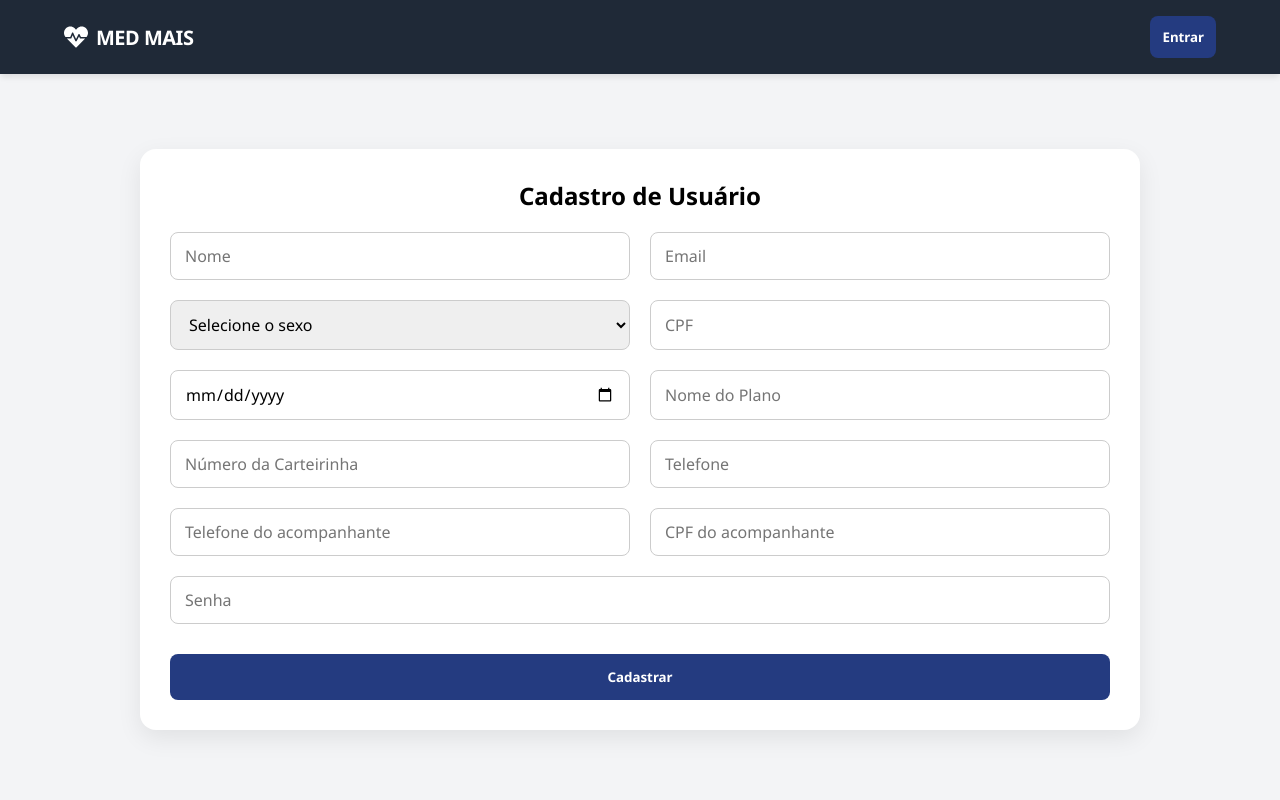
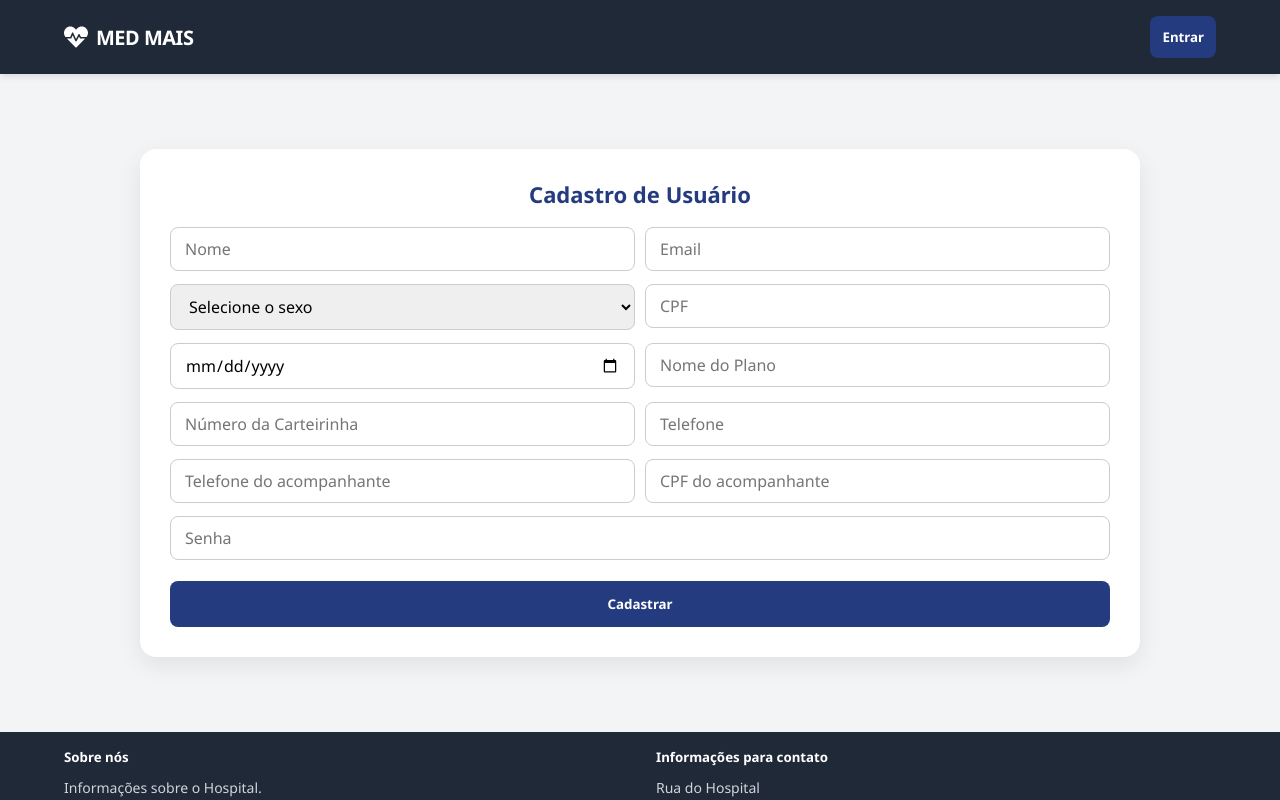
Before and after one commit to Rebeca-Martins1/projeto_bd, a React (Vite) app: page /cadastro in a window 1280 px wide. Shown: the top 800 px of the page. Built offline with nearby package versions, Linux system fonts and the light colour scheme.

Commit message:
mensagens de erros

```diff
--- a/src/pages/cadastro.jsx
+++ b/src/pages/cadastro.jsx
@@ -1,4 +1,4 @@
-import {Container, h1, Form, Button, Form_cadastro} from './styles';
+import { Container, h1, Form, Button, Form_cadastro } from './styles';
 import * as S from "../pages/Medico/Home/styles";
 import Footer from "../components/Footer";
 import Header from "../components/Header";
@@ -7,6 +7,8 @@ import { useState } from "react";
 import { useNavigate } from 'react-router-dom';
 
 export default function Cadastro() {
+  const [erros, setErros] = useState({});
+
   const [cpf, setCpf] = useState("");
   const [nome, setNome] = useState("");
   const [sexo, setSexo] = useState("");
@@ -20,7 +22,49 @@ export default function Cadastro() {
   const [senha, setSenha] = useState("");
   const navigate = useNavigate();
 
+  const validarFormulario = () => {
+    const novosErros = {};
+    const regexEmail = /^[^\s@]+@[^\s@]+\.[^\s@]+$/;
+    const regexCpf = /^\d{11}$/;
+    const regexTelefone = /^\d{10,11}$/;
+
+    if (!nome) novosErros.nome = "O nome é obrigatório.";
+    if (!email) novosErros.email = "O email é obrigatório.";
+    else if (!regexEmail.test(email)) novosErros.email = "Email inválido.";
+
+    if (!sexo) novosErros.sexo = "O sexo é obrigatório.";
+
+    if (!cpf) novosErros.cpf = "O CPF é obrigatório.";
+    else if (!regexCpf.test(cpf)) novosErros.cpf = "O CPF deve conter 11 números.";
+
+    if (!data) novosErros.data = "A data de nascimento é obrigatória.";
+
+    if (!empresa_plano) novosErros.empresa_plano = "O nome do plano é obrigatório.";
+
+    if (!numero_carteirinha) novosErros.numero_carteirinha = "O número da carteirinha é obrigatório.";
+
+    if (!telefone) novosErros.telefone = "O telefone é obrigatório.";
+    else if (!regexTelefone.test(telefone))
+      novosErros.telefone = "Telefone inválido (10 ou 11 dígitos).";
+
+    if (!telefoneAcompanhante) novosErros.telefoneAcompanhante = "O telefone do acompanhante é obrigatório.";
+    if (telefoneAcompanhante && !regexTelefone.test(telefoneAcompanhante))
+      novosErros.telefoneAcompanhante = "Telefone do acompanhante inválido.";
+
+    if (!cpf) novosErros.cpfAcompanhante = "O CPF do acompanhante é obrigatório.";
+    if (cpfAcompanhante && !regexCpf.test(cpfAcompanhante))
+      novosErros.cpfAcompanhante = "CPF do acompanhante inválido.";
+
+    if (!senha) novosErros.senha = "A senha é obrigatória.";
+    else if (senha.length < 6)
+      novosErros.senha = "A senha deve ter pelo menos 6 caracteres.";
+
+    setErros(novosErros);
+    return Object.keys(novosErros).length === 0;
+  };
+
   const handleCadastro = async () => {
+    if (!validarFormulario()) return;
     try {
       await axios.post("http://localhost:5000/paciente", {
         nome,
@@ -33,7 +77,7 @@ export default function Cadastro() {
         R_cpf: cpfAcompanhante,
         empresa_plano,
         numero_carteirinha,
-        senha
+        senha,
       });
 
       setCpf("");
@@ -63,29 +107,130 @@ export default function Cadastro() {
           <Form_cadastro>
             <h2>Cadastro de Usuário</h2>
             <form>
-                        <input value={nome} onChange={(e) => setNome(e.target.value)} placeholder="Nome" />
-                        <input value={email} onChange={(e) => setEmail(e.target.value)} placeholder="Email" type="email" />
-                        <select value={sexo} onChange={(e) => setSexo(e.target.value)}>
+              <div className="input-group">
+                <input
+                  value={nome}
+                  onChange={(e) => setNome(e.target.value)}
+                  placeholder="Nome"
+                  className={erros.nome ? "erro-input" : ""}
+                />
+                <span className="erro">{erros.nome || ""}</span>
+              </div>
+
+              <div className="input-group">
+                <input
+                  value={email}
+                  onChange={(e) => setEmail(e.target.value)}
+                  placeholder="Email"
+                  type="email"
+                  className={erros.email ? "erro-input" : ""}
+                />
+                <span className="erro">{erros.email || ""}</span>
+              </div>
+
+              <div className="input-group">
+                <select
+                  value={sexo}
+                  onChange={(e) => setSexo(e.target.value)}
+                  className={erros.sexo ? "erro-input" : ""}
+                >
                   <option value="">Selecione o sexo</option>
                   <option value="Feminino">Feminino</option>
                   <option value="Masculino">Masculino</option>
                   <option value="Outro">Outro</option>
                 </select>
-                        <input value={cpf} onChange={(e) => setCpf(e.target.value)} placeholder="CPF" />
-                        <input value={data} onChange={(e) => setData(e.target.value)} type="date" />
-                        <input value={empresa_plano} onChange={(e) => setEmpresaPlano(e.target.value)} placeholder="Nome do Plano" />
-                        <input value={numero_carteirinha} onChange={(e) => setNumeroCarteirinha(e.target.value)} placeholder="Número da Carteirinha" />
-                        <input value={telefone} onChange={(e) => setTelefone(e.target.value)} placeholder="Telefone" />
-                        <input value={telefoneAcompanhante} onChange={(e) => setTelefoneAcompanhante(e.target.value)} placeholder="Telefone do acompanhante" />
-                        <input value={cpfAcompanhante} onChange={(e) => setCpfAcompanhante(e.target.value)} placeholder="CPF do acompanhante" />
-                        <input value={senha} onChange={(e) => setSenha(e.target.value)} placeholder="Senha" type="password" />
+                <span className="erro">{erros.sexo || ""}</span>
+              </div>
+
+              <div className="input-group">
+                <input
+                  value={cpf}
+                  onChange={(e) => setCpf(e.target.value)}
+                  placeholder="CPF"
+                  className={erros.cpf ? "erro-input" : ""}
+                />
+                <span className="erro">{erros.cpf || ""}</span>
+              </div>
+
+              <div className="input-group">
+                <input
+                  value={data}
+                  onChange={(e) => setData(e.target.value)}
+                  type="date"
+                  className={erros.data ? "erro-input" : ""}
+                />
+                <span className="erro">{erros.data || ""}</span>
+              </div>
+
+              <div className="input-group">
+                <input
+                  value={empresa_plano}
+                  onChange={(e) => setEmpresaPlano(e.target.value)}
+                  placeholder="Nome do Plano"
+                  className={erros.empresa_plano ? "erro-input" : ""}
+                />
+                <span className="erro">{erros.empresa_plano || ""}</span>
+              </div>
+
+              <div className="input-group">
+                <input
+                  value={numero_carteirinha}
+                  onChange={(e) => setNumeroCarteirinha(e.target.value)}
+                  placeholder="Número da Carteirinha"
+                  className={erros.numero_carteirinha ? "erro-input" : ""}
+                />
+                <span className="erro">{erros.numero_carteirinha || ""}</span>
+              </div>
+
+              <div className="input-group">
+                <input
+                  value={telefone}
+                  onChange={(e) => setTelefone(e.target.value)}
+                  placeholder="Telefone"
+                  className={erros.telefone ? "erro-input" : ""}
+                />
+                <span className="erro">{erros.telefone || ""}</span>
+              </div>
+
+              <div className="input-group">
+                <input
+                  value={telefoneAcompanhante}
+                  onChange={(e) => setTelefoneAcompanhante(e.target.value)}
+                  placeholder="Telefone do acompanhante"
+                  className={erros.telefoneAcompanhante ? "erro-input" : ""}
+                />
+                <span className="erro">{erros.telefoneAcompanhante || ""}</span>
+              </div>
+
+              <div className="input-group">
+                <input
+                  value={cpfAcompanhante}
+                  onChange={(e) => setCpfAcompanhante(e.target.value)}
+                  placeholder="CPF do acompanhante"
+                  className={erros.cpfAcompanhante ? "erro-input" : ""}
+                />
+                <span className="erro">{erros.cpfAcompanhante || ""}</span>
+              </div>
+
+              <div className="input-group full">
+                <input
+                  value={senha}
+                  onChange={(e) => setSenha(e.target.value)}
+                  placeholder="Senha"
+                  type="password"
+                  className={erros.senha ? "erro-input" : ""}
+                />
+                <span className="erro">{erros.senha || ""}</span>
+              </div>
+
+              <div className="input-group full">
                 <button type="button" onClick={handleCadastro}>Cadastrar</button>
+              </div>
             </form>
           </Form_cadastro>
-
         </Container>
         <Footer />
       </S.MedicoPortalContainer>
     </>
-    )
+  );
 }
--- a/src/pages/index.jsx
+++ b/src/pages/index.jsx
@@ -11,9 +11,11 @@ export default function Login() {
   const [cpf, setCpf] = useState("");
   const [senha, setSenha] = useState("");
   const [tipo, setTipo] = useState("paciente");
+  const [erro, setErro] = useState("");
   const navigate = useNavigate();
 
   const handleLogin = async () => {
+    setErro("");
     try {
       const response = await axios.post("http://localhost:5000/login", {
         cpf,
@@ -35,19 +37,17 @@ export default function Login() {
         case "conselho":
           navigate('/homeconselhopresidente');
           break;
-
         case "adm":
           navigate('/homeadm');
           break;
         default:
           navigate('/');
       }
-
     } catch (err) {
       if (err.response && err.response.status === 401) {
-        alert("Cpf ou senha incorretos!");
+        setErro("CPF ou senha incorretos!");
       } else {
-        alert("Erro ao fazer login!");
+        setErro("Erro ao fazer login. Tente novamente!");
       }
       console.error(err);
     }
@@ -60,13 +60,14 @@ export default function Login() {
         <Header isLogin={true} />
         <Container>
           <TitleSection>
-            <h2>Bem-vindo de volta ao</h2> <h1> MED MAIS <FaHeartbeat size={24} color="#e63946" /> </h1>
+            <h2>Bem-vindo de volta ao</h2>
+            <h1> MED MAIS <FaHeartbeat size={24} color="#e63946" /> </h1>
           </TitleSection>
           <Form>
             <h1>Entrar</h1>
             <input
               type="number"
-              placeholder="Cpf"
+              placeholder="CPF"
               value={cpf}
               onChange={(e) => setCpf(e.target.value)}
             />
@@ -83,28 +84,20 @@ export default function Login() {
               <option value="conselho">Conselho Presidente</option>
               <option value="adm">Administrador</option>
             </select>
+
+            {erro && (
+              <p style={{ color: "red", fontSize: "12px" }}>
+                {erro}
+              </p>
+            )}
+
             <Button type="button" onClick={handleLogin}>
               Entrar
             </Button>
-            {/*<div style={{  }}>
-              <button
-                type="button"
-                style={{
-                  background: "none",
-                  border: "none",
-                  color: "blue",
-                  cursor: "pointer",
-                  textDecoration: "underline",
-                }}
-                onClick={() => navigate("/cadastro")}
-              >
-                Esqueceu senha?
-              </button>
-            </div>*/}
           </Form>
         </Container>
-      <Footer />
-    </S.MedicoPortalContainer>
+        <Footer />
+      </S.MedicoPortalContainer>
     </>
   );
 }
--- a/src/pages/styles.js
+++ b/src/pages/styles.js
@@ -122,38 +122,57 @@ export const Form_cadastro = styled.div`
   border-radius: 16px;
   box-shadow: 0 8px 25px rgba(0, 0, 0, 0.08);
 
-  h1 {
-    font-size: 20px;
+  h2 {
+    font-size: 22px;
     color: #243b80;
+    margin-bottom: 18px;
   }
 
   form {
     width: 100%;
     display: flex;
     flex-wrap: wrap;
-    gap: 20px;
+    gap: 10px;
     justify-content: space-between;
-    margin-top: 20px;
+  }
+
+  .input-group {
+    flex: 1 1 calc(50% - 10px);
+    display: flex;
+    flex-direction: column;
+  }
+
+  .input-group.full {
+    flex: 1 1 100%;
   }
 
   input,
   select {
-    flex: 1 1 calc(50% - 10px);
-    padding: 12px 14px;
+    width: 100%;
+    padding: 10px 14px;
     border: 1px solid #ccc;
     border-radius: 8px;
     font-size: 16px;
     outline: none;
-    transition: 0.3s;
-
-    &:focus {
-      border-color: #243b80;
-      box-shadow: 0 0 0 2px rgba(36, 59, 128, 0.15);
-    }
+    transition: 0.2s;
+    box-sizing: border-box;
   }
 
-  .full {
-    flex: 1 1 100%;
+  input:focus,
+  select:focus {
+    border-color: #243b80;
+    box-shadow: 0 0 0 2px rgba(36, 59, 128, 0.12);
+  }
+
+  .erro-input {
+    border-color: #e63946 !important;
+  }
+
+  .erro {
+    color: #e63946;
+    font-size: 12px;
+    margin-top: 3px;
+    text-align: left;
   }
 
   button {
@@ -165,21 +184,15 @@ export const Form_cadastro = styled.div`
     border: none;
     border-radius: 8px;
     cursor: pointer;
-    margin-top: 10px;
-    transition: all 0.3s ease;
-
-    &:hover {
-      background-color: #2f4fb1;
-      transform: scale(1.02);
-    }
+    margin-top: 8px;
+    transition: all 0.2s ease;
   }
 
   @media (max-width: 768px) {
     form {
       flex-direction: column;
     }
-    input,
-    select {
+    .input-group {
       flex: 1 1 100%;
     }
   }
```
Lines whose indentation alone changed are shown as unchanged.
